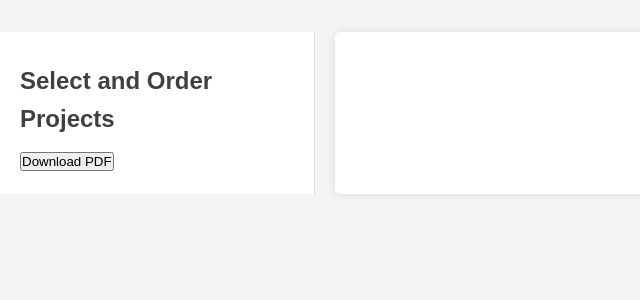
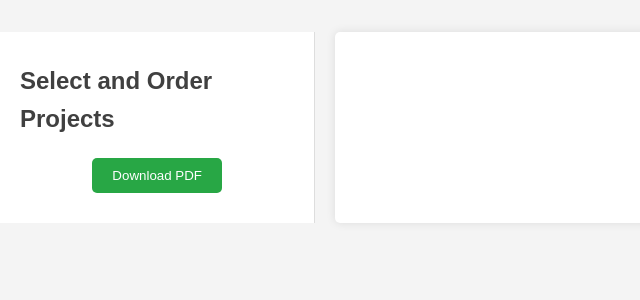
Before and after one commit to sixChar/resume-builder, a Flask app: template templates/builder.html in a window 1280 px wide. Shown: the part 58-358 px from the top of the page, without its empty margins (0-640 px from the left). Run offline with Flask 3, Linux system fonts and the light colour scheme; the template is opened without the code that fills it, so the values that code supplies are empty.

Commit message:
Finished the initial styling and features.

```diff
--- a/static/scripts/builder.js
+++ b/static/scripts/builder.js
@@ -9,6 +9,7 @@ window.onload = function() {
 
             data.forEach(project => {
                 const listItem = document.createElement('li');
+                listItem.className = "sidebar-list-item";
                 listItem.setAttribute('draggable', 'true');
                 listItem.dataset.projectTitle = project.title;
 
@@ -17,12 +18,17 @@ window.onload = function() {
                 listItem.addEventListener('drop', handleDrop);
 
                 const checkbox = document.createElement('input');
+                checkbox.id = `checkbox-${project.title}`;
                 checkbox.type = 'checkbox';
                 checkbox.value = project.title;
                 checkbox.onchange = handleProjectSelectionChange;
 
+                const label = document.createElement('label');
+                label.htmlFor = `checkbox-${project.title}`;
+                label.innerHTML = project.title;
+
                 listItem.appendChild(checkbox);
-                listItem.appendChild(document.createTextNode(project.title));
+                listItem.appendChild(label);
 
                 fragment.appendChild(listItem);
             });
--- a/static/scripts/profile.js
+++ b/static/scripts/profile.js
@@ -3,10 +3,11 @@
 window.onload = function() {
     const form = document.getElementById("profile-form");
     const deleteBtn = document.getElementById("delete-profile-btn");
+    const saveBtn = document.getElementById("save-profile-btn");
 
-    form.onsubmit = (e) => {
+    saveBtn.onclick = (e) => {
         e.preventDefault();
-        const fd = new FormData(e.target);
+        const fd = new FormData(form);
 
         fetch("/api/update-profile", {
             method: 'post',
--- a/static/scripts/projects.js
+++ b/static/scripts/projects.js
@@ -143,6 +143,7 @@ window.onload = () => {
             }
 
             saveBtn.onclick = () => {
+                console.log(projects);
                 fetch("/api/set-projects",
                     {
                         method: "POST",
--- a/static/styles/builder.css
+++ b/static/styles/builder.css
@@ -20,3 +20,45 @@
     border-radius: 5px;
     box-shadow: 0 0 10px rgba(0, 0, 0, 0.1);
 }
+
+
+.sidebar {
+    display: flex;
+    flex-direction: column;
+    align-items: center;
+}
+
+.sidebar-list {
+    display: flex;
+    flex-direction: column;
+    align-items: stretch;
+    width: 100%;
+    gap: 1em;
+}
+
+
+.sidebar-list-item {
+    list-style: none;
+}
+
+
+.sidebar-list-item input {
+    display: none;
+}
+
+.sidebar-list-item label {
+    color: white;
+    padding: 0.7em;
+    border-radius: 0.5em;
+    width: 90%;
+    display: block;
+    text-align: center;
+    background-color: #495057; /* Darker blue */
+    box-shadow: 5px 5px 5px black;
+}
+
+.sidebar-list-item input:checked ~ label {
+    background-color: #343A40; /* Blue */
+    box-shadow: 0px 0px 0px;
+    border: inset 2px #343A40;
+}
--- a/templates/builder.html
+++ b/templates/builder.html
@@ -13,10 +13,10 @@
 <div class="builder-container">
     <div class="sidebar">
         <h2>Select and Order Projects</h2>
-        <ul id="projectSidebarList">
+        <ul class="sidebar-list" id="projectSidebarList">
             <!-- Project checkboxes and drag handles will be dynamically populated here -->
         </ul>
-        <button id="downloadResumeButton">Download PDF</button> <!-- New download button -->
+        <button class="button color-save" id="downloadResumeButton">Download PDF</button> <!-- New download button -->
     </div>
 
     <div class="resume-preview">
--- a/templates/profile.html
+++ b/templates/profile.html
@@ -56,7 +56,7 @@
         </div>
 
     </form>
-    <input class="button color-save" type="submit" value="Save Changes">
+    <button id="save-profile-btn" class="button color-save">Save Changes</button>
     <button id="delete-profile-btn" class="button color-delete">Delete Profile</button>
 </div>
 
```
Also changed, not shown: static/styles/resume.css (+6 -5 lines).
